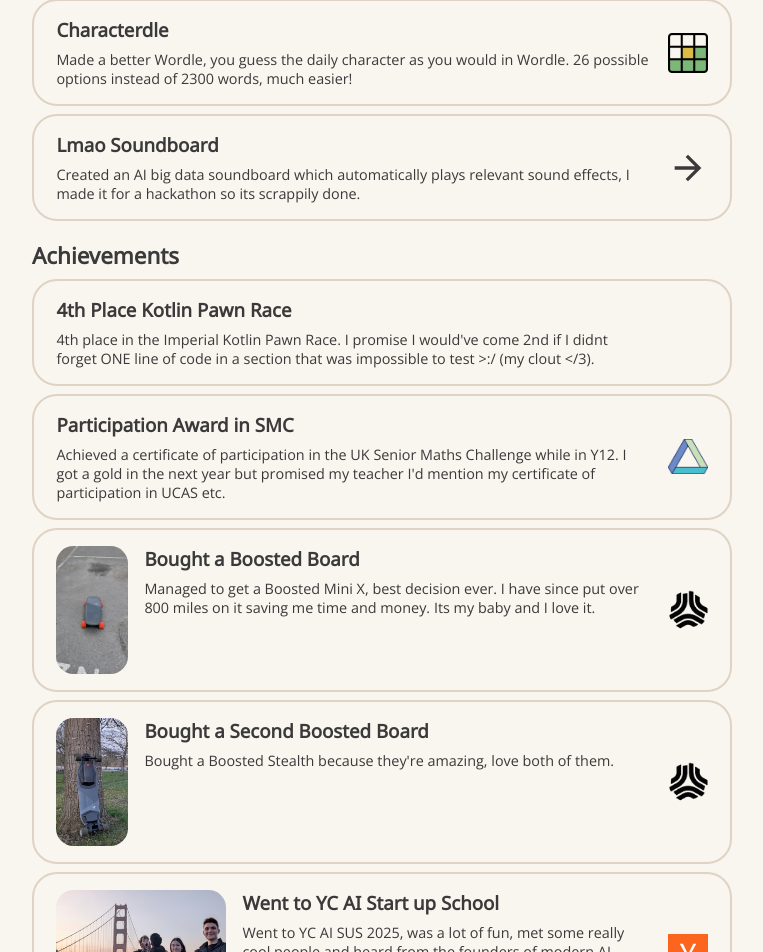
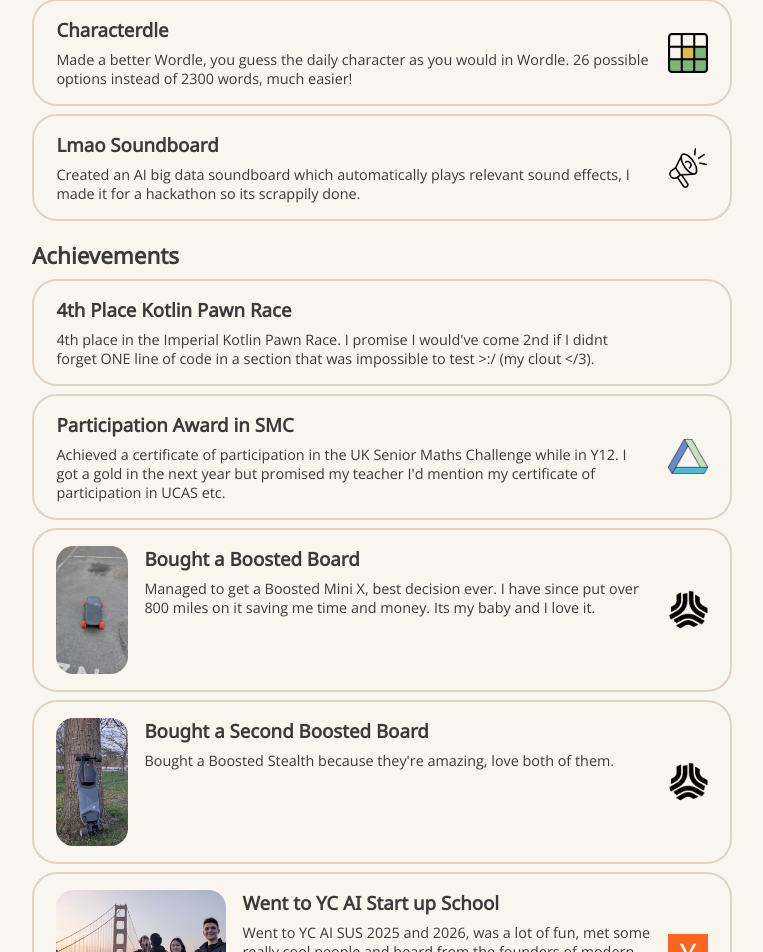
Before and after one commit to aidan1156/aidan-website, a React (Vite) app: page / in a window 1280 px wide. Shown: the part 1165-2117 px from the top of the page, without its empty margins (258-1021 px from the left). Built offline with nearby package versions, Linux system fonts and the light colour scheme; no server answers; a web font is replaced by a local one.

Commit message:
added soundboard icon

```diff
--- a/src/sections/Achievements.tsx
+++ b/src/sections/Achievements.tsx
@@ -33,7 +33,7 @@
         },
         {
             title: "Went to YC AI Start up School",
-            description: "Went to YC AI SUS 2025, was a lot of fun, met some really cool people and heard from the founders of modern AI.",
+            description: "Went to YC AI SUS 2025 and 2026, was a lot of fun, met some really cool people and heard from the founders of modern AI.",
             link: "https://events.ycombinator.com/ai-sus",
             image: "./images/sf.jpg",
             icon: "./images/yc.svg",
--- a/src/sections/Projects.tsx
+++ b/src/sections/Projects.tsx
@@ -21,6 +21,8 @@
             title: "Lmao Soundboard",
             description: "Created an AI big data soundboard which automatically plays relevant sound effects, I made it for a hackathon so its scrappily done.",
             link: "https://github.com/aidan1156/lmao-soundboard",
+            icon: "./images/megaphone.png",
+            darkModeIcon: "./images/megaphone-dark.png",
         }
     ]
 
```
Also changed, not shown: public/images/megaphone-dark.png (added), public/images/megaphone.png (added).
